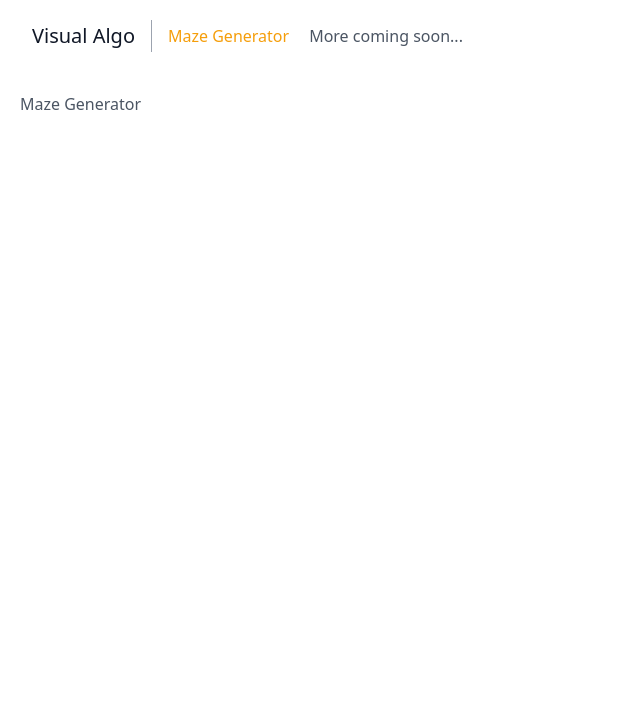
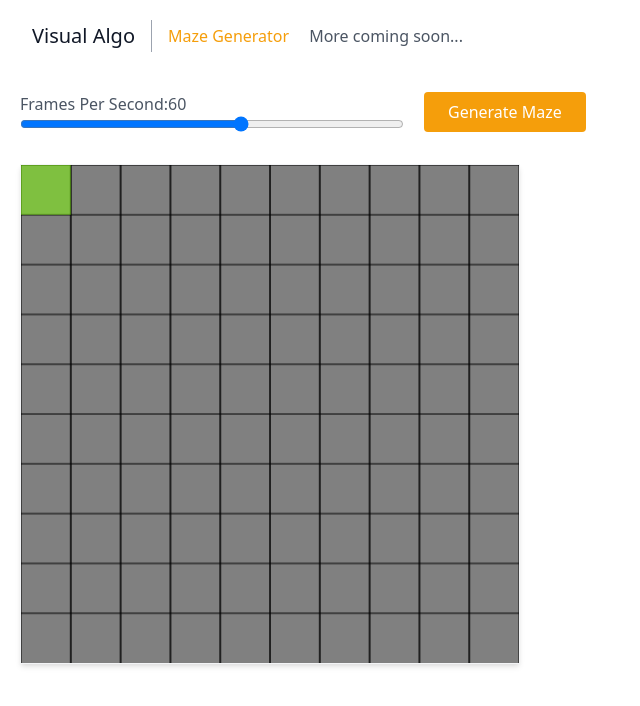
Before and after one commit to RodPaDev/code-adventures, a React (Create React App) app: page /maze-generator in a window 1280 px wide. Shown: the top 706 px of the page, without its empty margins (0-640 px from the left). Built offline with nearby package versions, Linux system fonts and the light colour scheme.

Commit message:
implement reest functionality

```diff
--- a/src/components/CanvasLoop/index.jsx
+++ b/src/components/CanvasLoop/index.jsx
@@ -1,44 +1,62 @@
 import PropTypes from 'prop-types'
-import { useEffect, useState } from 'react'
+import { useState } from 'react'
 
-function loop(hasStarted, hasFinished, draw, fps) {
-  let lastTimestamp = 0
-  function update(timestamp) {
-    if (!hasFinished) {
-      requestAnimationFrame(update)
-      if (fps != 0 && timestamp - lastTimestamp < 1000 / fps) return
-      draw()
-      lastTimestamp = timestamp
-    } else if (hasStarted && hasFinished) {
-      draw()
-    }
-  }
-  update()
-}
+let keepRunning = false
 
 const CanvasLoop = ({
   width,
   height,
   forwardedRef,
-  hasStarted,
-  hasFinished,
+  reset,
   draw,
   noLoop = false,
-  redrawText = 'Redraw'
+  drawText = 'Draw',
+  resetText = 'Reset'
 }) => {
   const [framesPerSecond, setFramesPerSecond] = useState(60)
-
-  useEffect(() => {}, [hasStarted, hasFinished, draw, noLoop])
+  const [isRunning, setIsRunning ] = useState(false)
 
   const handleRange = e => {
     e.preventDefault()
     setFramesPerSecond(e.currentTarget.value)
   }
 
+  const loop = (draw, fps) => {
+    let lastTimestamp = 0
+    let hasStarted = false
+    let hasFinished = false
+    function update(timestamp) {
+      console.log(keepRunning)
+      if (keepRunning && !hasFinished) {
+        requestAnimationFrame(update)
+        if (fps != 0 && timestamp - lastTimestamp < 1000 / fps) return
+
+        let [isStart, isFinished] = draw()
+        hasStarted = isStart
+        hasFinished = isFinished
+        lastTimestamp = timestamp
+      } else if (hasStarted && hasFinished) {
+        draw()
+        keepRunning = false
+      }
+    }
+    update()
+  }
+
   const redrawCanvas = e => {
     e.preventDefault()
     if (noLoop) return draw()
-    loop(hasStarted, hasFinished, draw, framesPerSecond)
+    if (keepRunning) {
+      reset()
+      keepRunning = false
+      draw()
+      setIsRunning(false)
+    } else {
+      reset()
+      keepRunning = true
+      setIsRunning(true)
+      loop(draw, framesPerSecond)
+    }
   }
 
   return (
@@ -68,7 +86,7 @@ const CanvasLoop = ({
           className='text-white bg-yellow-500 border-0 py-2 px-6 focus:outline-none hover:bg-yellow-600 rounded'
           onClick={redrawCanvas}
         >
-          {redrawText}
+          {!isRunning ? drawText : resetText}
         </button>
       </div>
       <canvas
@@ -88,10 +106,10 @@ CanvasLoop.propTypes = {
   width: PropTypes.number.isRequired,
   height: PropTypes.number.isRequired,
   draw: PropTypes.func.isRequired,
-  hasStarted: PropTypes.bool,
-  hasFinished: PropTypes.bool,
+  reset: PropTypes.func.isRequired,
+  resetText: PropTypes.string.isRequired,
   noLoop: PropTypes.bool,
-  redrawText: PropTypes.string,
+  drawText: PropTypes.string,
   forwardedRef: PropTypes.oneOfType([
     PropTypes.func,
     PropTypes.shape({ current: PropTypes.instanceOf(Element) })
--- a/src/components/MazeGenerator/RecursiveBacktracking.js
+++ b/src/components/MazeGenerator/RecursiveBacktracking.js
@@ -1,16 +1,17 @@
-class Maze {
+class MazeGrid {
   constructor(canvas, cellSize = 5) {
+    this.id = Math.random().toString(36).substr(2, 5)
     this.canvas = canvas
-    this.context = canvas.getthis.Context('2d')
+    this.context = canvas.getContext('2d')
     this.cellSize = cellSize
     this.columns = Math.floor(canvas.width / cellSize)
     this.rows = Math.floor(canvas.height / cellSize)
-
+    this.stack = []
     this.grid = []
     this.currentCell = null
     this.hasStarted = false
     this.hasFinished = false
-    this.columns = Math.floor()
+    this.init()
   }
 
   init() {
@@ -19,8 +20,7 @@ class Maze {
     while (x < this.rows) {
       y = 0
       while (y < this.columns) {
-        const cell = new Cell(x, y)
-        this.grid.push(cell)
+        this.grid.push(new MazeCell(x, y))
         y += 1
       }
       x += 1
@@ -29,18 +29,33 @@ class Maze {
     this.currentCell = this.grid[0]
   }
 
+  reset(cellSize) {
+    this.context.clearRect(0, 0, this.canvas.width, this.canvas.height)
+    this.cellSize = cellSize
+    this.stack = []
+    this.grid = []
+    this.currentCell = null
+    this.hasStarted = false
+    this.hasFinished = false
+    this.init()
+  }
+
   draw() {
+    this.hasStarted = true
     this.context.fillStyle = 'gray'
     this.context.fillRect(0, 0, this.canvas.width, this.canvas.height)
     for (let cell of this.grid) {
-      cell.draw(!this.hasFinished)
+      cell.draw(this.context, this.cellSize, !this.hasFinished)
     }
 
     this.currentCell.visited = true
-    this.currentCell.highlight(!this.hasFinished)
-    const next = this.currentCell.checkAdjacentCell()
+    this.currentCell.highlight(this.context, this.cellSize, !this.hasFinished)
+    const next = this.currentCell.checkAdjacentCell(
+      this.grid,
+      this.columns,
+      this.rows
+    )
     if (next) {
-      this.hasStarted = true
       next.visited = true
       this.stack.push(this.currentCell)
       this.removeWalls(this.currentCell, next)
@@ -76,31 +91,29 @@ class Maze {
     }
   }
 }
-
-class Cell extends Maze {
-  constructor(row, column, canvas, cellSize) {
-    super(canvas, cellSize)
+class MazeCell {
+  constructor(row, column) {
     this.row = row
     this.column = column
     this.walls = { top: true, right: true, bottom: true, left: true }
     this.visited = false
   }
 
-  highlight(render) {
-    const x = this.row * this.cellSize
-    const y = this.column * this.cellSize
+  highlight(context, cellSize, render) {
+    const x = this.row * cellSize
+    const y = this.column * cellSize
     if (render) {
-      this.context.fillStyle = 'rgba(127, 255, 0, 0.5)'
-      this.context.fillRect(x, y, this.cellSize, this.cellSize)
+      context.fillStyle = 'rgba(127, 255, 0, 0.5)'
+      context.fillRect(x, y, cellSize, cellSize)
     }
   }
 
-  checkAdjacentCell() {
+  checkAdjacentCell(grid, columns, rows) {
     let unvisited = []
-    const top = this.grid[this.index(this.row, this.column - 1)]
-    const right = this.grid[this.index(this.row + 1, this.column)]
-    const bottom = this.grid[this.index(this.row, this.column + 1)]
-    const left = this.grid[this.index(this.row - 1, this.column)]
+    const top = grid[this.index(this.row, this.column - 1, columns, rows)]
+    const right = grid[this.index(this.row + 1, this.column, columns, rows)]
+    const bottom = grid[this.index(this.row, this.column + 1, columns, rows)]
+    const left = grid[this.index(this.row - 1, this.column, columns, rows)]
 
     if (top && !top.visited) unvisited.push(top)
     if (right && !right.visited) unvisited.push(right)
@@ -111,39 +124,41 @@ class Cell extends Maze {
     return unvisited.length > 0 ? unvisited[randomIndex] : null
   }
 
-  draw(render) {
-    const x = this.row * this.cellSize
-    const y = this.column * this.cellSize
+  draw(context, cellSize, render = true) {
+    const x = this.row * cellSize
+    const y = this.column * cellSize
 
     const wallLines = {
-      top: () => this.line(x, y, x + this.cellSize, y),
+      top: () => this.line(x, y, x + cellSize, y, context),
       right: () =>
-        this.line(x + this.cellSize, y, x + this.cellSize, y + this.cellSize),
-      bottom: () => this.line(x, y + this.cellSize, x, y + this.cellSize),
-      left: () => this.line(x, y + this.cellSize, x, y)
+        this.line(x + cellSize, y, x + cellSize, y + cellSize, context),
+      bottom: () => this.line(x, y + cellSize, x, y + cellSize, context),
+      left: () => this.line(x, y + cellSize, x, y, context)
     }
 
-    this.context.strokeStyle = 'black'
-    this.context.beginPath()
+    context.strokeStyle = 'black'
+    context.beginPath()
     for (const [side, isToDraw] of Object.entries(this.walls)) {
       if (isToDraw) wallLines[side]()
     }
-    this.context.stroke()
+    context.stroke()
 
     if (render && this.visited) {
-      this.context.fillStyle = 'rgba(259,139,32,0.50)'
-      this.context.fillRect(x, y, this.cellSize, this.cellSize)
+      context.fillStyle = 'rgba(259,139,32,0.50)'
+      context.fillRect(x, y, cellSize, cellSize)
     }
   }
 
-  line(startX, startY, a, b) {
-    this.context.moveTo(startX, startY)
-    this.context.lineTo(a, b)
+  line(startX, startY, a, b, context) {
+    context.moveTo(startX, startY)
+    context.lineTo(a, b)
   }
 
-  index(row, column) {
+  index(row, column, columns, rows) {
     const outOfBounds =
-      column < 0 || row < 0 || column > this.columns - 1 || row > this.rows - 1
-    return !outOfBounds ? column + row * this.columns : -1
+      column < 0 || row < 0 || column > columns - 1 || row > rows - 1
+    return !outOfBounds ? column + row * columns : -1
   }
 }
+
+export default MazeGrid
--- a/src/components/MazeGenerator/index.jsx
+++ b/src/components/MazeGenerator/index.jsx
@@ -1,5 +1,45 @@
+import CanvasLoop from '@components/CanvasLoop'
+import { useEffect, useRef, useState } from 'react'
+import MazeGrid from './RecursiveBacktracking'
+
 const MazeGenerator = () => {
-  return <h1>Maze Generator</h1>
+  const canvasRef = useRef(null)
+  const [mazeGrid, setMazeGrid] = useState(null)
+  const [hasInstantiated, setHasInstantiated] = useState(false)
+
+  useEffect(() => {
+    if (canvasRef.current) {
+      setMazeGrid(new MazeGrid(canvasRef.current, 50))
+      setHasInstantiated(true)
+    }
+  }, [canvasRef])
+
+  useEffect(() => {
+    if (hasInstantiated && mazeGrid) {
+      mazeGrid.draw()
+    }
+  }, [hasInstantiated])
+
+  const draw = () => {
+    mazeGrid.draw()
+    return [mazeGrid.hasStarted, mazeGrid.hasFinished]
+  }
+
+  const reset = () => {
+    mazeGrid.reset(50)
+  }
+
+  return (
+    <CanvasLoop
+      width={500}
+      height={500}
+      forwardedRef={canvasRef}
+      draw={draw}
+      reset={reset}
+      drawText={'Generate Maze'}
+      resetText={'Reset Maze'}
+    />
+  )
 }
 
 export default MazeGenerator
```
